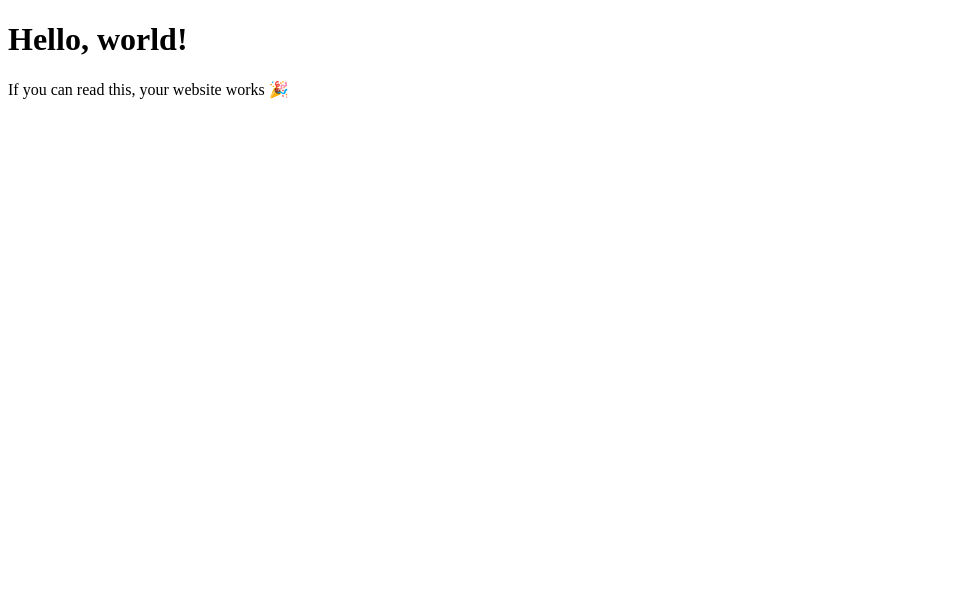
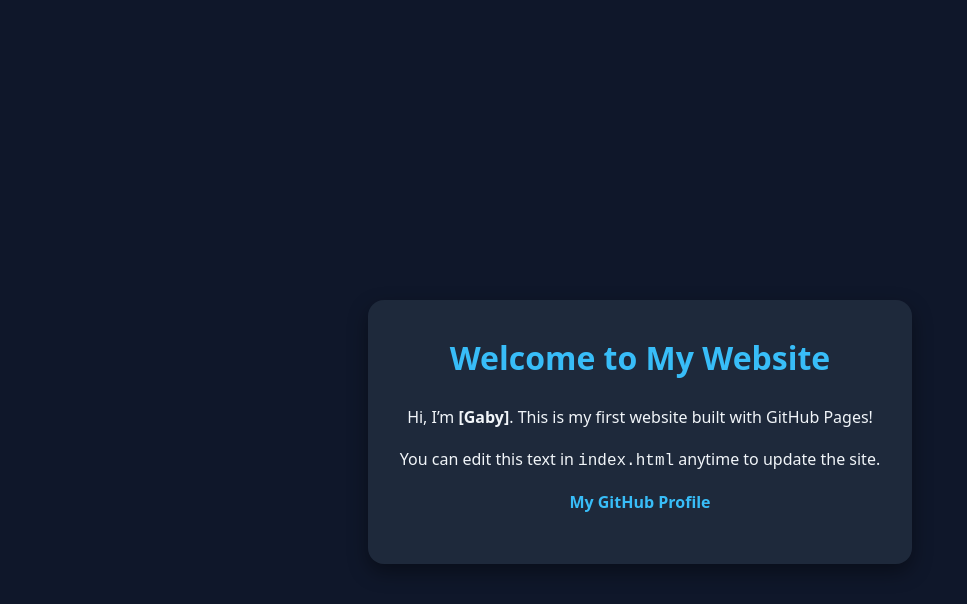
Before and after one commit to perotis/GabyRdz.github.io, a plain HTML site: page index.html in a window 1280 px wide. Shown: the whole page, without its empty margins (0-967 px from the left). Drawn offline with Linux system fonts and the light colour scheme.

Commit message:
Update index.html

```diff
--- a/index.html
+++ b/index.html
@@ -1,11 +1,58 @@
 <!doctype html>
-<html>
-  <head>
-    <meta charset="utf-8">
-    <title>Hello World</title>
-  </head>
-  <body>
-    <h1>Hello, world!</h1>
-    <p>If you can read this, your website works 🎉</p>
-  </body>
+<html lang="en">
+<head>
+  <meta charset="utf-8">
+  <meta name="viewport" content="width=device-width,initial-scale=1">
+  <title>My Website</title>
+  <style>
+    :root {
+      --bg: #0f172a;
+      --card: #1e293b;
+      --text: #f1f5f9;
+      --accent: #38bdf8;
+    }
+    body {
+      margin: 0;
+      font: 16px/1.6 system-ui, sans-serif;
+      background: var(--bg);
+      color: var(--text);
+      display: flex;
+      min-height: 100vh;
+      align-items: center;
+      justify-content: center;
+      padding: 2rem;
+    }
+    .card {
+      max-width: 600px;
+      background: var(--card);
+      padding: 2rem;
+      border-radius: 1rem;
+      box-shadow: 0 8px 20px rgba(0,0,0,.4);
+      text-align: center;
+    }
+    h1 {
+      margin-top: 0;
+      font-size: 2rem;
+      color: var(--accent);
+    }
+    a {
+      color: var(--accent);
+      text-decoration: none;
+      font-weight: 600;
+    }
+    a:hover {
+      text-decoration: underline;
+    }
+  </style>
+</head>
+<body>
+  <div class="card">
+    <h1>Welcome to My Website</h1>
+    <p>Hi, I’m <strong>[Gaby]</strong>. This is my first website built with GitHub Pages!</p>
+    <p>You can edit this text in <code>index.html</code> anytime to update the site.</p>
+    <p>
+      <a href="https://github.com/gabyrdz" target="_blank">My GitHub Profile</a>
+    </p>
+  </div>
+</body>
 </html>
```
